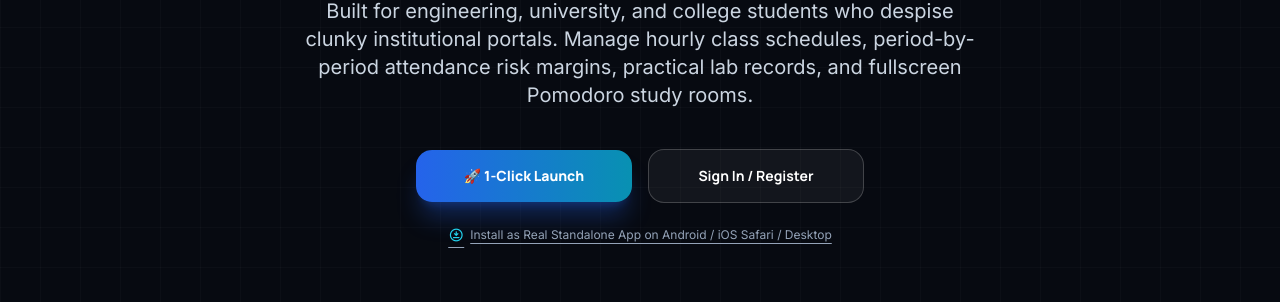
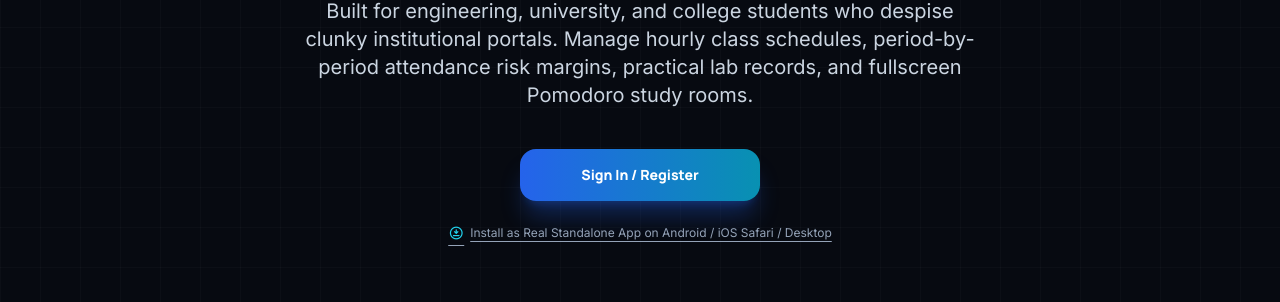
Before and after one commit to Nazal-Rahman/college-os, a website: page public/index.html in a window 1280 px wide. Shown: the part 493-795 px from the top of the page. Drawn offline with nearby package versions, Linux system fonts and the light colour scheme; no server answers.

Commit message:
fix: remove 1-Click Launch button from landing page hero section

```diff
--- a/public/index.html
+++ b/public/index.html
@@ -143,11 +143,8 @@
     </p>
 
     <!-- CTAs Group -->
-    <div class="flex flex-col sm:flex-row items-center justify-center gap-4 w-full max-w-md mx-auto mb-6">
-      <button onclick="openAuthModal()" class="w-full sm:w-1/2 py-4 px-6 rounded-2xl bg-gradient-to-r from-blue-600 to-cyan-600 hover:from-blue-500 hover:to-cyan-500 text-white font-extrabold text-sm shadow-xl shadow-blue-600/30 transition active:scale-95 flex items-center justify-center gap-2">
-        <span>🚀 1-Click Launch</span>
-      </button>
-      <button onclick="openAuthModal()" class="w-full sm:w-1/2 py-4 px-6 rounded-2xl border border-white/20 bg-white/5 hover:bg-white/10 text-white font-bold text-sm transition active:scale-95 flex items-center justify-center gap-2">
+    <div class="flex items-center justify-center gap-4 w-full max-w-md mx-auto mb-6">
+      <button onclick="openAuthModal()" class="w-full sm:w-auto min-w-[240px] py-4 px-8 rounded-2xl bg-gradient-to-r from-blue-600 to-cyan-600 hover:from-blue-500 hover:to-cyan-500 text-white font-extrabold text-sm shadow-xl shadow-blue-600/30 transition active:scale-95 flex items-center justify-center gap-2">
         <span>Sign In / Register</span>
       </button>
     </div>
```
